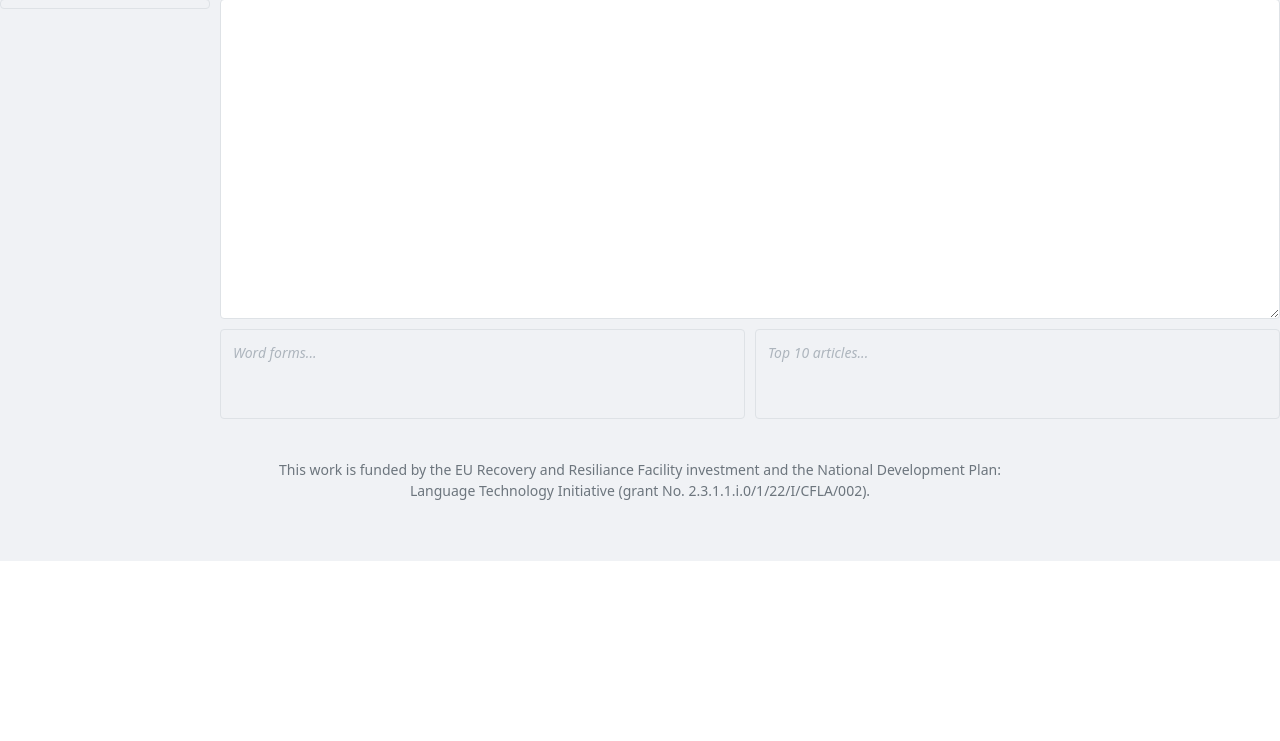
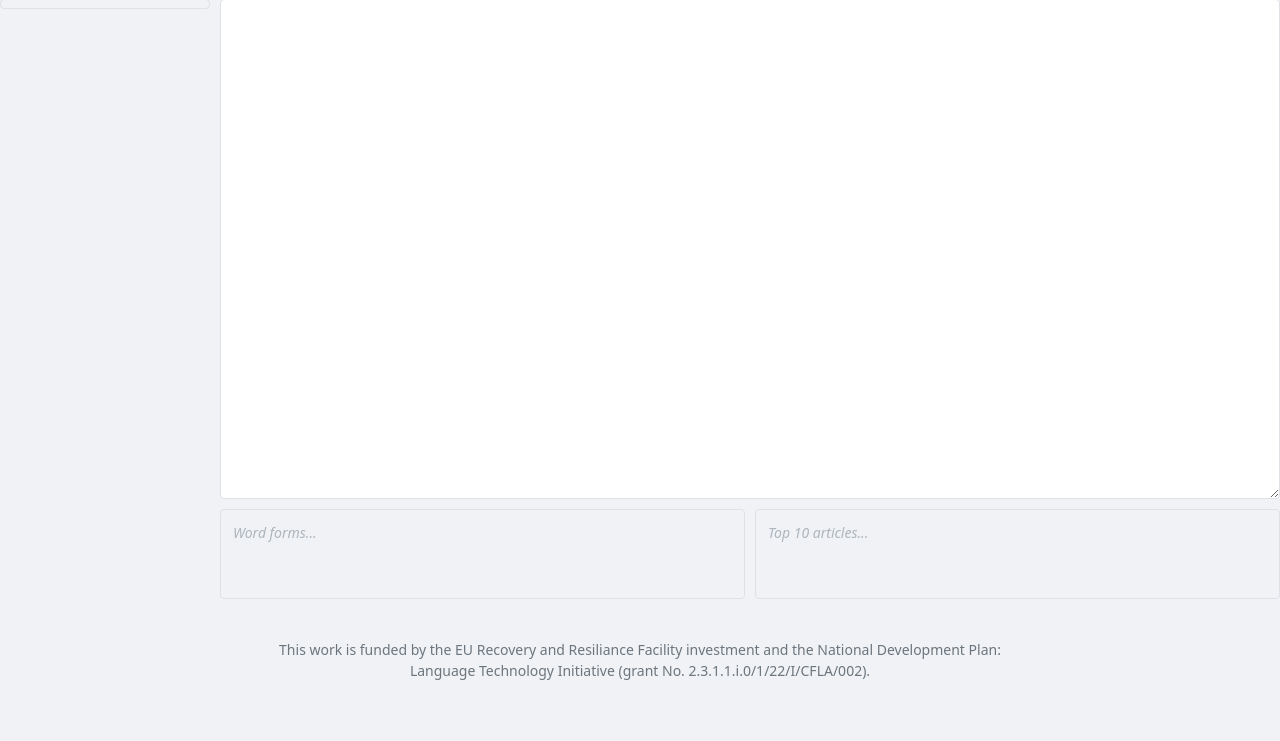
Before and after one commit to LUMII-AILab/Barometrs, a FastAPI app: template templates/index.html in a window 1280 px wide, after a click on "Keyword Frequency". Shown: the part 407-1148 px from the top of the page. Before the commit the page ends 968 px from the top, so only its background shows below. Run offline with FastAPI, Linux system fonts and the light colour scheme; the template is opened without the code that fills it, so the values that code supplies are empty; a map, chart or similar area stays blank; some libraries are stand-ins or nearby versions.

Commit message:
Increase word cloud container height.

```diff
--- a/static/css/kwfreq.css
+++ b/static/css/kwfreq.css
@@ -66,7 +66,7 @@
     border: 1px solid #dee2e6;
     border-radius: 4px;
     overflow: hidden;
-    min-height: 320px;
+    min-height: 500px;
     background: #fff;
     resize: both;
 }
--- a/static/js/kwfreq.js
+++ b/static/js/kwfreq.js
@@ -104,7 +104,7 @@
         const canvas = document.getElementById('kwfreqWordCloud');
         const container = canvas.parentElement;
         canvas.width = container.clientWidth || 600;
-        canvas.height = container.clientHeight || 320;
+        canvas.height = container.clientHeight || 500;
 
         const filtered = getFilteredData();
         if (!filtered.length) {
```
